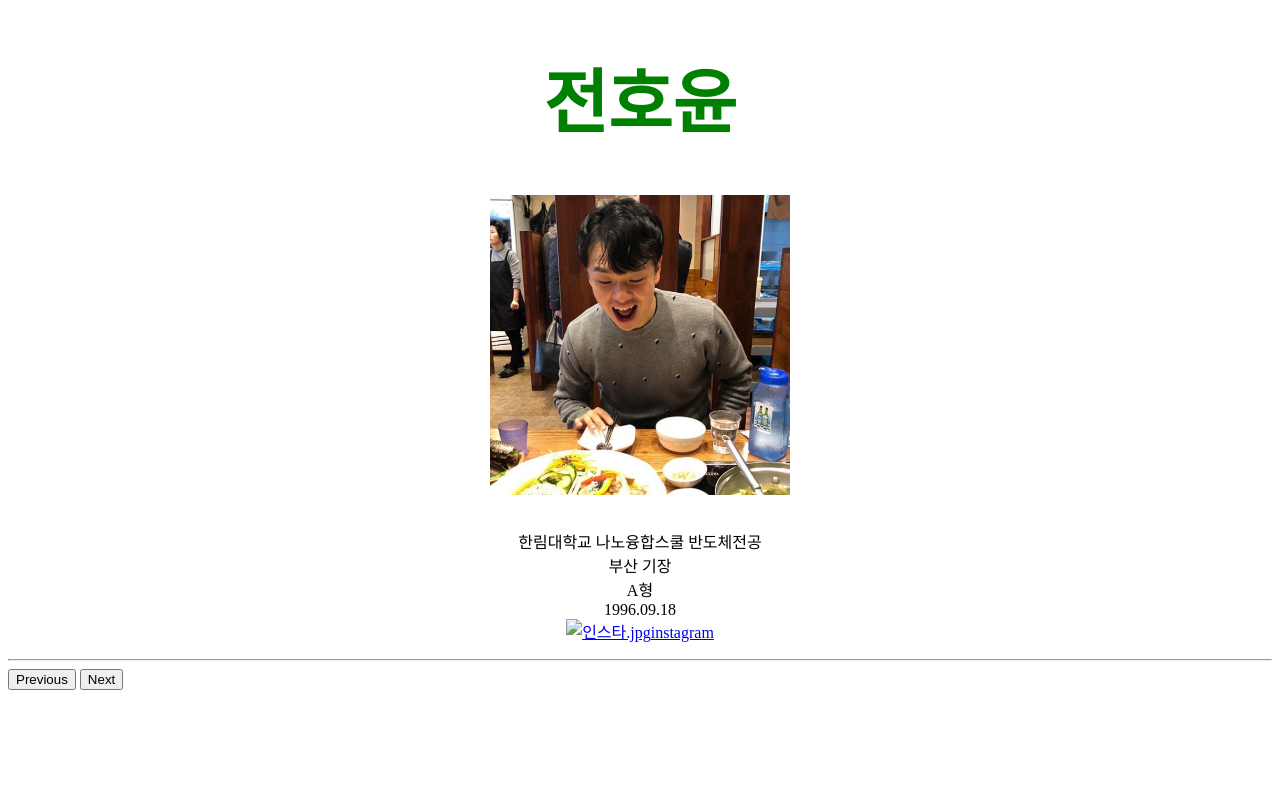
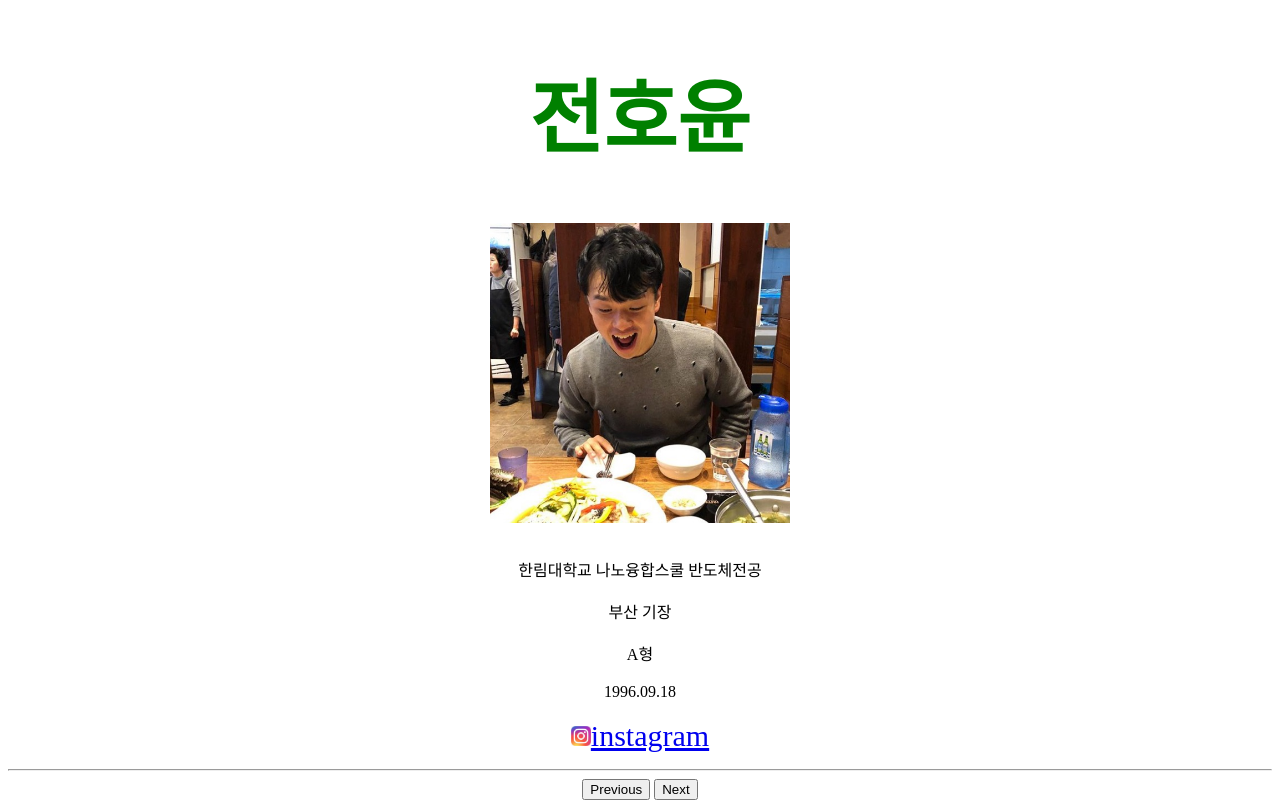
Before and after one commit to KIMDOKYOUNG/html, a plain HTML site: page index.html in a window 1280 px wide. Drawn offline with Linux system fonts and the light colour scheme.

Commit message:
Add files via upload

```diff
--- a/index.html
+++ b/index.html
@@ -3,20 +3,20 @@
 <head>
 <meta http-equiv="Content-Type";content="text/html; charset="utf-8">
 </head>
-<body>
+<body style = "text-align:center">
 
-<h1 style="font-size:70px; color:green;" align="center">전호윤</h1>
-<p align="center" >
+<h1 style="font-size:500%; color:green;" align="center">전호윤</h1>
+<p>
 <img title="여자친구 있음 ㅎㅎ" src="a.jpg" alt="사진" width="300" height="300" align="center" >
 </p>
 
-<p align="center">
+<p>
 <br>
-한림대학교 나노융합스쿨 반도체전공<br>
-부산 기장<br>
-A형<br>
-1996.09.18<br>
-<a href="https://www.instagram.com/_jeon_hy/"><img title="인스타.jpg" >instagram</a>
+한림대학교 나노융합스쿨 반도체전공<br><br>
+부산 기장<br><br>
+A형<br><br>
+1996.09.18<br><br>
+<a style="font-size:30px" href="https://www.instagram.com/_jeon_hy/"><img src="인스타.jpg" width="20">instagram</a>
 </p>
 
 <hr>
```
Also changed, not shown: 인스타.jpg (added).
